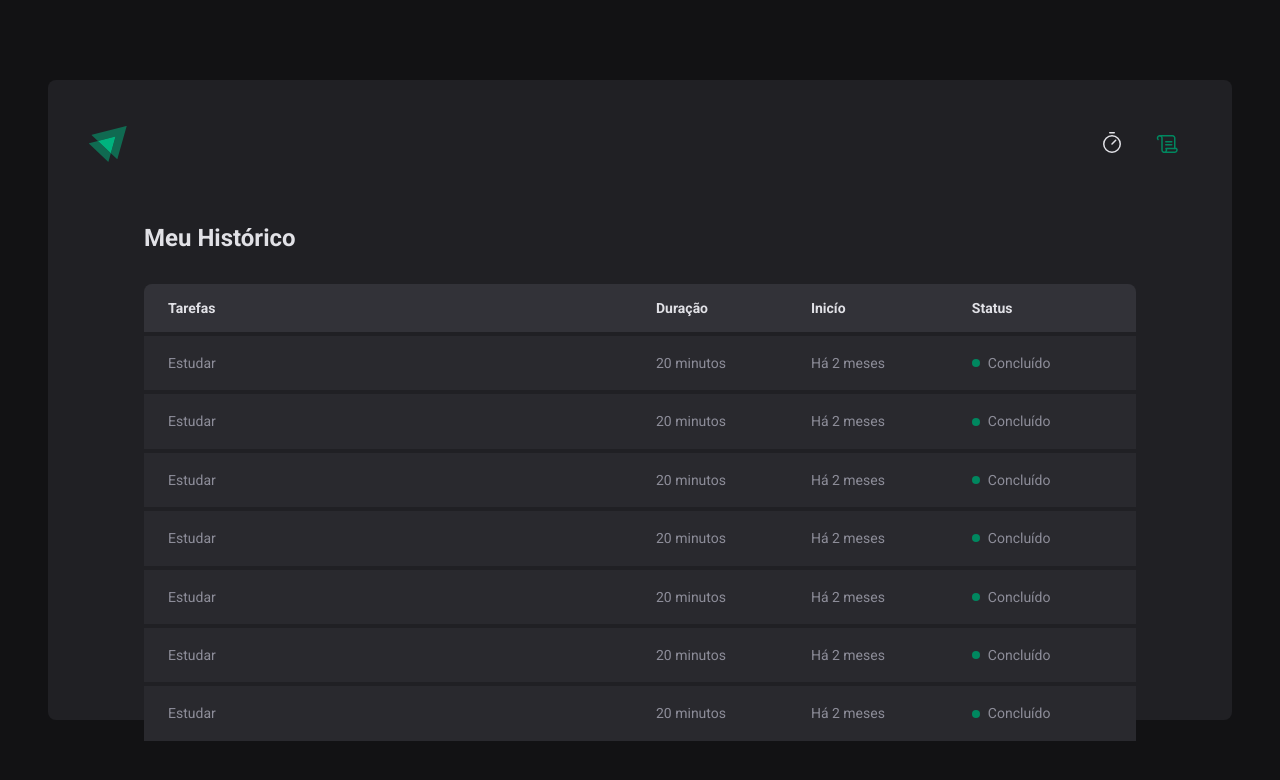
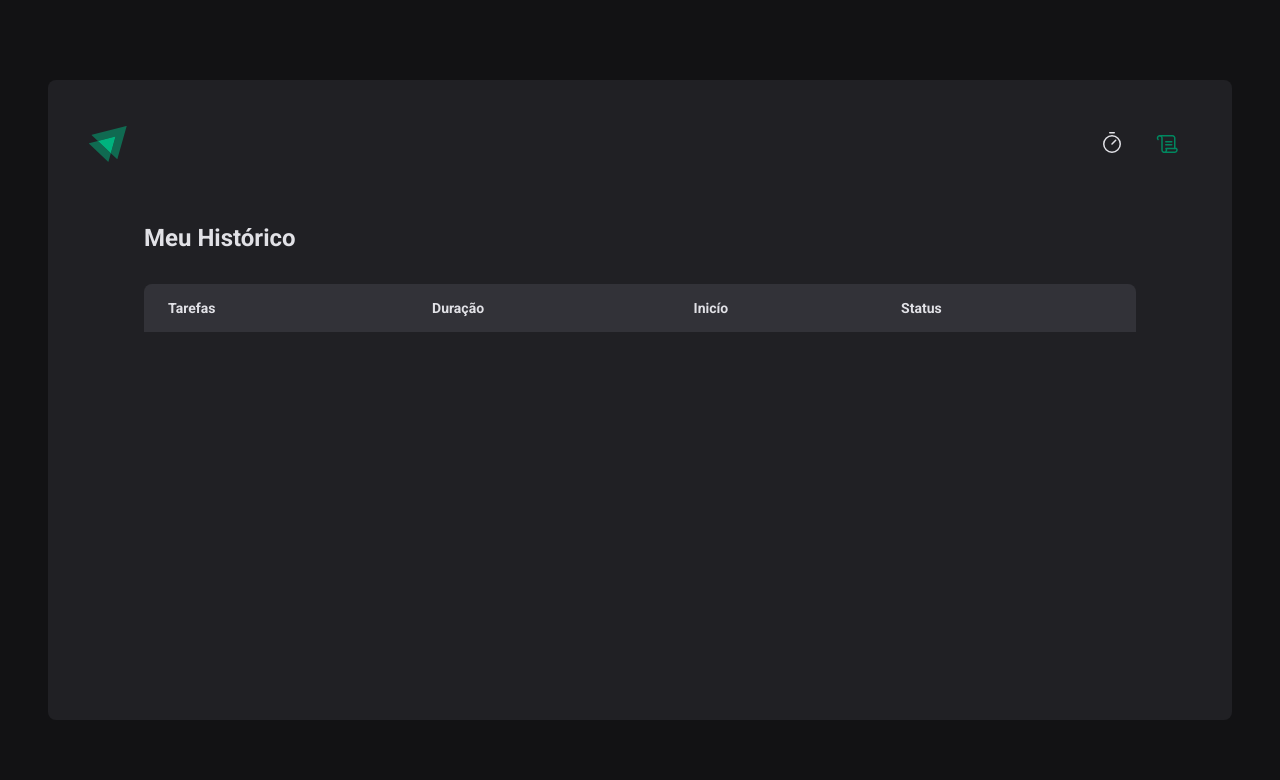
Before and after one commit to vian4dev/ignite-time, a React (Vite) app: page /history in a window 1280 px wide. Shown: the top 780 px of the page. Built offline with nearby package versions, Linux system fonts and the light colour scheme.

Commit message:
Creating cycle reducer

```diff
--- a/src/contexts/CycleContext.tsx
+++ b/src/contexts/CycleContext.tsx
@@ -1,4 +1,4 @@
-import { ReactNode, createContext, useState } from "react";
+import { ReactNode, createContext, useState, useReducer } from "react";
 
 
 interface CreateCycleData {
@@ -16,6 +16,7 @@ interface Cycle {
 }
 
 interface CyclesContextType {
+    cycles: Cycle[]
     activeCycle: Cycle | undefined
     activeCycleId: string | null
     amountSecondsPassed: number
@@ -32,7 +33,15 @@ interface CycleContextProviderProps {
 }
 
 export function CycleContextProvider({ children }: CycleContextProviderProps) {
-    const [cycles, setCycles] = useState<Cycle[]>([])
+    const [cycles, dispatch] = useReducer((state: Cycle[], action: any) => {
+        if (action.type == 'ADD_NEW_CYCLE') {
+            return [...state, action.payload.newCycle]
+        }
+
+        return state
+    }, [])
+
+
     const [activeCycleId, setActiveCycleId] = useState<string | null>(null)
     const [amountSecondsPassed, setAmountSecondsPassed] = useState(0)
 
@@ -43,14 +52,21 @@ export function CycleContextProvider({ children }: CycleContextProviderProps) {
     }
 
     function markCurrentCycleAsFinished() {
-        setCycles((state) => state.map(cycle => {
-            if (cycle.id === activeCycleId) {
-                return { ...cycle, finishedDate: new Date() }
-            } else {
-                return cycle
-            }
-        }),
-      )
+        dispatch({
+            type: 'MARK_CURRENT_AS_FINESHED',
+            payload: {
+                activeCycleId,
+            },
+        })
+
+    //     setCycles((state) => state.map(cycle => {
+    //         if (cycle.id === activeCycleId) {
+    //             return { ...cycle, finishedDate: new Date() }
+    //         } else {
+    //             return cycle
+    //         }
+    //     }),
+    //   )
     }
 
     function createNewCycle(data: CreateCycleData) {
@@ -62,28 +78,40 @@ export function CycleContextProvider({ children }: CycleContextProviderProps) {
             startDate: new Date(),
         }
 
-        setCycles((state) => [...state, newCycle])
+        dispatch({
+            type: 'ADD_NEW_CYCLE',
+            payload: {
+                newCycle,
+            },
+        })
+
+        // setCycles((state) => [...state, newCycle])
         setActiveCycleId(id)
         setAmountSecondsPassed(0)
-
-        //reset()
     }
 
     function interruptCurrentCycle() {
-        setCycles((state) =>
-            state.map(cycle => {
-                if (cycle.id === activeCycleId) {
-                    return { ...cycle, interruptedDate: new Date() }
-                } else {
-                    return cycle
-                }
-            })
-        )
+        dispatch({
+            type: 'INTERRUPT_CURRENT_CYCLE',
+            payload: {
+                activeCycleId,
+            },
+        })
+        // setCycles((state) =>
+        //     state.map(cycle => {
+        //         if (cycle.id === activeCycleId) {
+        //             return { ...cycle, interruptedDate: new Date() }
+        //         } else {
+        //             return cycle
+        //         }
+        //     })
+        // )
         setActiveCycleId(null)
     }
     return (
         <CyclesContext.Provider
         value={{
+            cycles,
             activeCycle,
             activeCycleId,
             markCurrentCycleAsFinished,
--- a/src/pages/History/index.tsx
+++ b/src/pages/History/index.tsx
@@ -1,4 +1,6 @@
 import { useContext } from 'react'
+import { formatDistanceToNow } from 'date-fns'
+import ptBR from 'date-fns/locale/pt-BR'
 import { HistoryContainer, HistoryList, Status } from './styles'
 import { CyclesContext } from '../../contexts/CycleContext'
 
@@ -9,7 +11,6 @@ export function History() {
         <HistoryContainer>
             <h1>Meu Histórico</h1>
             <pre>
-                {JSON.stringify(cycles, null, 2)}
             </pre>
             <HistoryList>
                 <table>
@@ -22,48 +23,31 @@ export function History() {
                         </tr>
                     </thead>
                     <tbody>
-                        <tr>
-                            <td>Estudar</td>
-                            <td>20 minutos</td>
-                            <td>Há 2 meses</td>
-                            <td><Status statusColor="green">Concluído</Status></td>
-                        </tr>
-                        <tr>
-                            <td>Estudar</td>
-                            <td>20 minutos</td>
-                            <td>Há 2 meses</td>
-                            <td><Status statusColor="green">Concluído</Status></td>
-                        </tr>
-                        <tr>
-                            <td>Estudar</td>
-                            <td>20 minutos</td>
-                            <td>Há 2 meses</td>
-                            <td><Status statusColor="green">Concluído</Status></td>
-                        </tr>
-                        <tr>
-                            <td>Estudar</td>
-                            <td>20 minutos</td>
-                            <td>Há 2 meses</td>
-                            <td><Status statusColor="green">Concluído</Status></td>
-                        </tr>
-                        <tr>
-                            <td>Estudar</td>
-                            <td>20 minutos</td>
-                            <td>Há 2 meses</td>
-                            <td><Status statusColor="green">Concluído</Status></td>
-                        </tr>
-                        <tr>
-                            <td>Estudar</td>
-                            <td>20 minutos</td>
-                            <td>Há 2 meses</td>
-                            <td><Status statusColor="green">Concluído</Status></td>
-                        </tr>
-                        <tr>
-                            <td>Estudar</td>
-                            <td>20 minutos</td>
-                            <td>Há 2 meses</td>
-                            <td><Status statusColor="green">Concluído</Status></td>
-                        </tr>
+                        {cycles.map(cycles => {
+                            return(
+                            <tr key={cycles.id}>
+                                <td>{cycles.task}</td>
+                                <td>{cycles.minutesAmount}</td>
+                                <td>{formatDistanceToNow(cycles.startDate, {
+                                    addSuffix: true,
+                                    locale: ptBR,
+                                })}</td>
+                                <td>
+                                    {cycles.finishedDate && (
+                                        <Status statusColor="green">Concluído</Status>
+                                    )}
+
+                                    {cycles.interruptedDate && (
+                                        <Status statusColor="red">Interrompido</Status>
+                                    )}
+
+                                    {!cycles.finishedDate && !cycles.interruptedDate && (
+                                        <Status statusColor="yellow">Em andamento</Status>
+                                    )}
+                                </td>
+                            </tr>
+                            )
+                        })}
                     </tbody>
                 </table>
             </HistoryList>
--- a/src/pages/Home/index.tsx
+++ b/src/pages/Home/index.tsx
@@ -12,8 +12,6 @@ import { FormProvider, useForm } from "react-hook-form";
 import { zodResolver } from "@hookform/resolvers/zod";
 import { useContext } from "react";
 import { CyclesContext } from "../../contexts/CycleContext";
-
-
 
 const newCycleFormValidationSchema = zod.object({
     task: zod.string().min(1, 'Infome a tarefa'),
@@ -36,14 +34,19 @@ export function Home() {
         }
     })
 
-    const { handleSubmit, watch, /* reset */} = newCycleForm
+    const { handleSubmit, watch, reset} = newCycleForm
+
+    function handleCreateNewCycle(data: NewCycleFormData) {
+        createNewCycle(data)
+        reset()
+    }
 
     const task = watch('task')
     const isSubmitDisabled = !task
 
     return (
         <HomeContainer>
-            <form onSubmit={handleSubmit(createNewCycle)}>
+            <form onSubmit={handleSubmit(handleCreateNewCycle)}>
                 <FormProvider  {...newCycleForm}>
                     <NewCycleForm/>
                 </FormProvider>
```
